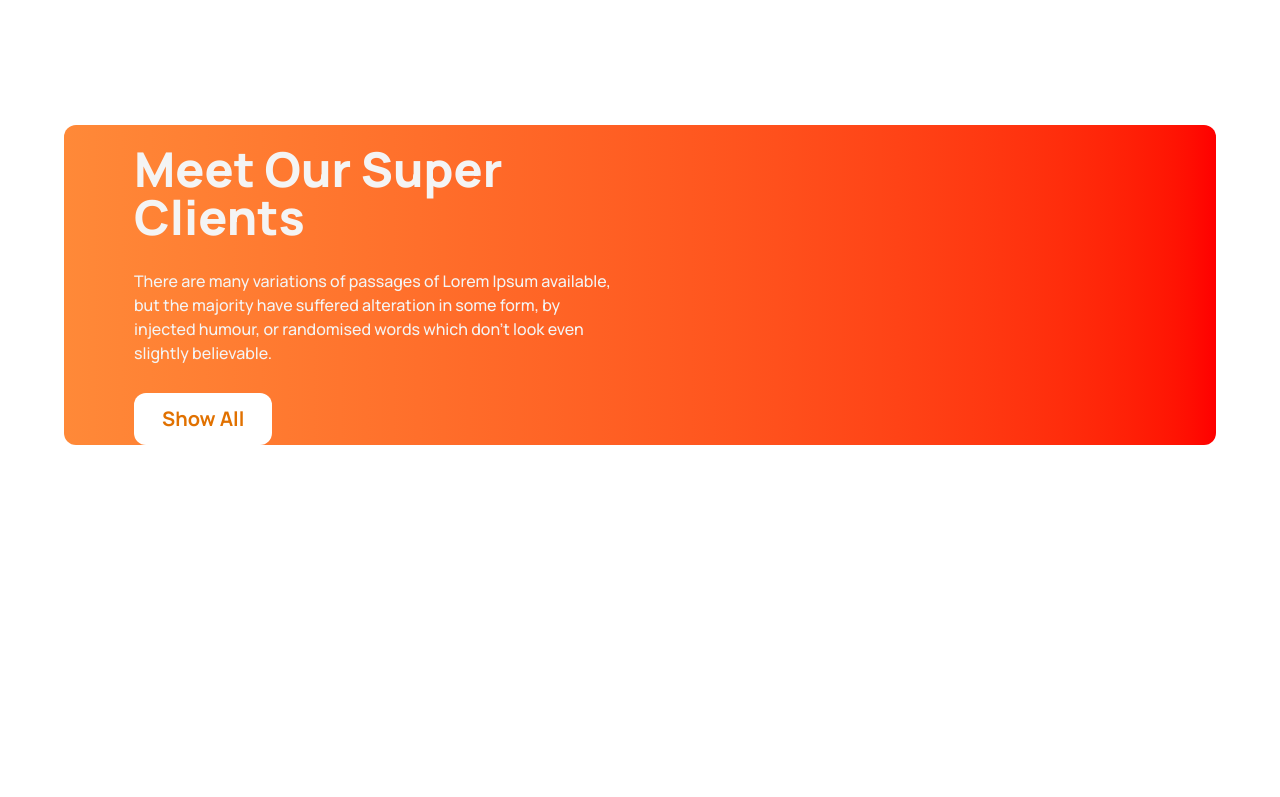
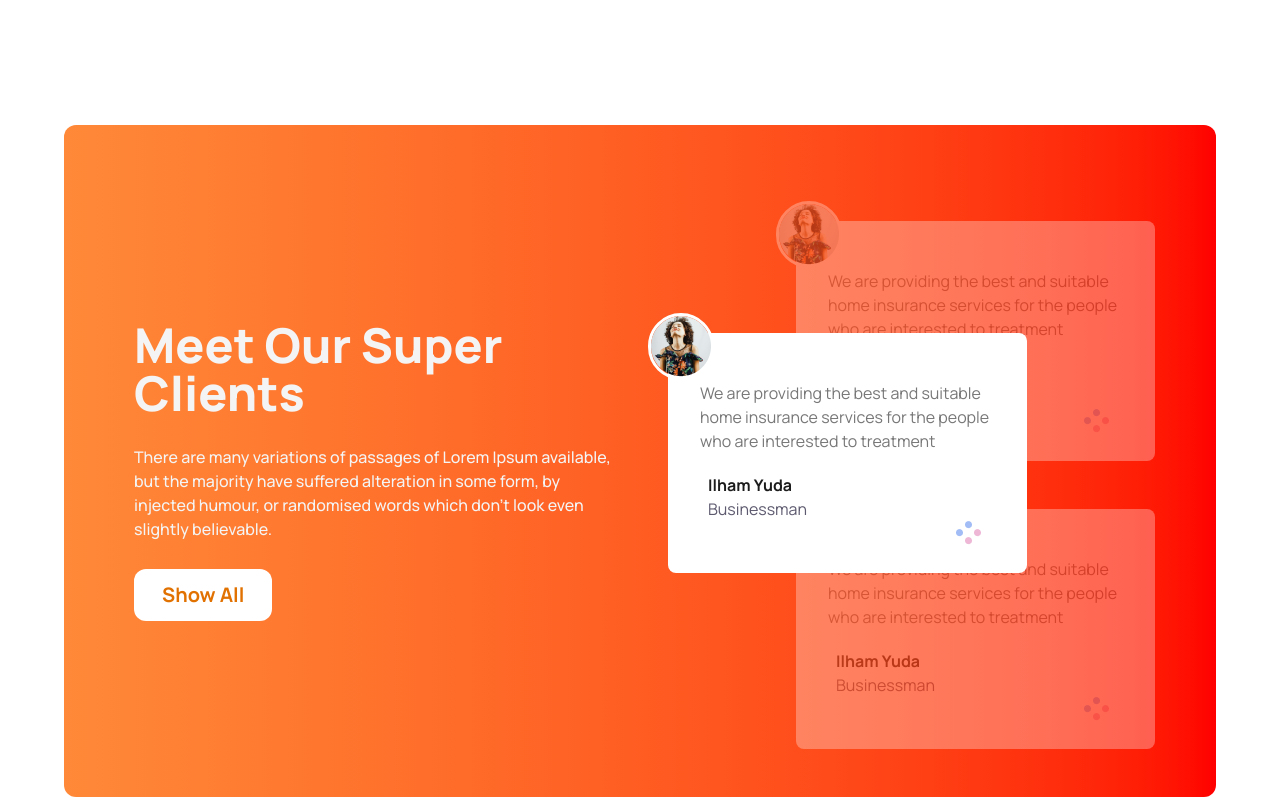
Before and after one commit to mujahidraj/Tea-house-Tailwind-PH, a plain HTML site: page index.html in a window 1280 px wide. Shown: the part 1950-2747 px from the top of the page. Before the commit the page ends 2395 px from the top, so only its background shows below. Drawn offline with nearby package versions, Linux system fonts and the light colour scheme.

Commit message:
review section done

```diff
--- a/index.html
+++ b/index.html
@@ -130,7 +130,7 @@
      </section>
 
      <!-- Review section -->
-      <section class="bg-gradient-to-r from-[#FF8938] to-[#FF0000] px-[70px] grid grid-cols-2 gap-14 rounded-xl">
+      <section class="bg-gradient-to-r from-[#FF8938] to-[#FF0000] px-[70px] grid grid-cols-2 gap-14 rounded-xl justify-center items-center">
         <!-- text div -->
         <div class=" text-[#F4F4F4] ">
             <h2 class="text-5xl font-extrabold my-5 ">Meet Our Super Clients</h2>
@@ -138,9 +138,50 @@
             <button class="py-3 px-7 bg-white text-amber-600 text-xl font-bold rounded-xl">Show All</button>
         </div>
         <!-- review div -->
-        <div>
+
+        <div class="relative py-24">
+                        <!-- middle card -->
+                        <div class="absolute z-10 top-52 h-60 w-3/4 bg-white rounded-lg ">
+             <div class="absolute -top-5 -left-5 border-3 rounded-full border-white ">
+                <img src="images/client.png" alt="">
+            </div>
+            <div>
+                <h3 class="pt-12 pb-5 px-8 text-base font-normal text-[#777777]">We are providing the best and suitable home insurance services for the people who are interested to treatment</h3>
+                <p class="px-10 font-bold text-[#1C1C1C]">Ilham Yuda</p>
+                <p class="px-10 text-[#5D5A6F]">Businessman</p>
+                <img class="relative left-72" src="images/circles.png" alt="">
+            </div>
+           </div>
+                     <!-- top card -->
+           <div class="relative h-60 w-3/4 bg-white rounded-lg opacity-30 left-32">
+             <div class="absolute -top-5 -left-5 border-3 rounded-full border-white ">
+                <img src="images/client.png" alt="">
+            </div>
+            <div>
+                <h3 class="pt-12 pb-5 px-8 text-base font-normal text-[#777777]">We are providing the best and suitable home insurance services for the people who are interested to treatment</h3>
+                <p class="px-10 font-bold text-[#1C1C1C]">Ilham Yuda</p>
+                <p class="px-10 text-[#5D5A6F]">Businessman</p>
+                <img class="relative left-72" src="images/circles.png" alt="">
+
+            </div>
+           </div>
+
+           <!-- bottom card -->
+              <div class="relative h-60 w-3/4 top-12 bg-white rounded-lg opacity-30 left-32">
+             <div class="absolute -top-5 -left-5 border-3 rounded-full border-white ">
+                <img src="images/client.png" alt="">
+            </div>
+            <div>
+                <h3 class="pt-12 pb-5 px-8 text-base font-normal text-[#777777]">We are providing the best and suitable home insurance services for the people who are interested to treatment</h3>
+                <p class="px-10 font-bold text-[#1C1C1C]">Ilham Yuda</p>
+                <p class="px-10 text-[#5D5A6F]">Businessman</p>
+                <img class="relative left-72" src="images/circles.png" alt="">
+            </div>
+           </div>
 
         </div>
+
+
       </section>
 </body>
 
```
